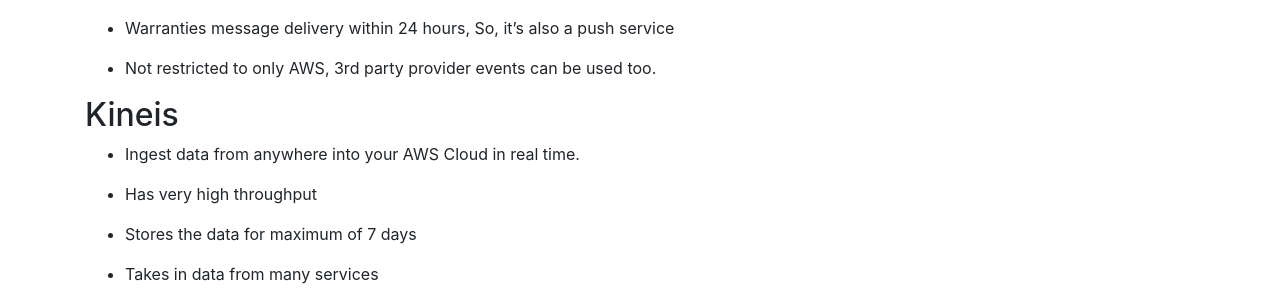
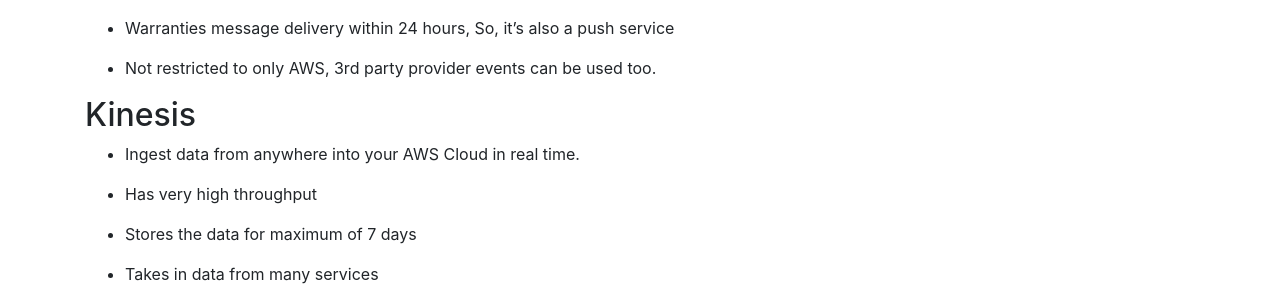
Before and after one commit to zainafzal88/blog, a Jekyll site: the page built from _posts/2020-07-23-sqs-sns-eventbridge-kinesis.md, in a window 1280 px wide. Shown: the part 1564-1855 px from the top of the page. Built offline with Jekyll 4.4.1, drawn with Linux system fonts in a browser that asks for light colours.

Commit message:
Fix typo

```diff
--- a/_posts/2020-07-23-sqs-sns-eventbridge-kinesis.md
+++ b/_posts/2020-07-23-sqs-sns-eventbridge-kinesis.md
@@ -59,7 +59,7 @@ I will share my learnings about SQS, SNS, EventBridge and Kinesis from [this](ht
 
 *   Not restricted to only AWS, 3rd party provider events can be used too.
 
-## Kineis
+## Kinesis
 *   Ingest data from anywhere into your AWS Cloud in real time.
 
 *   Has very high throughput
```
